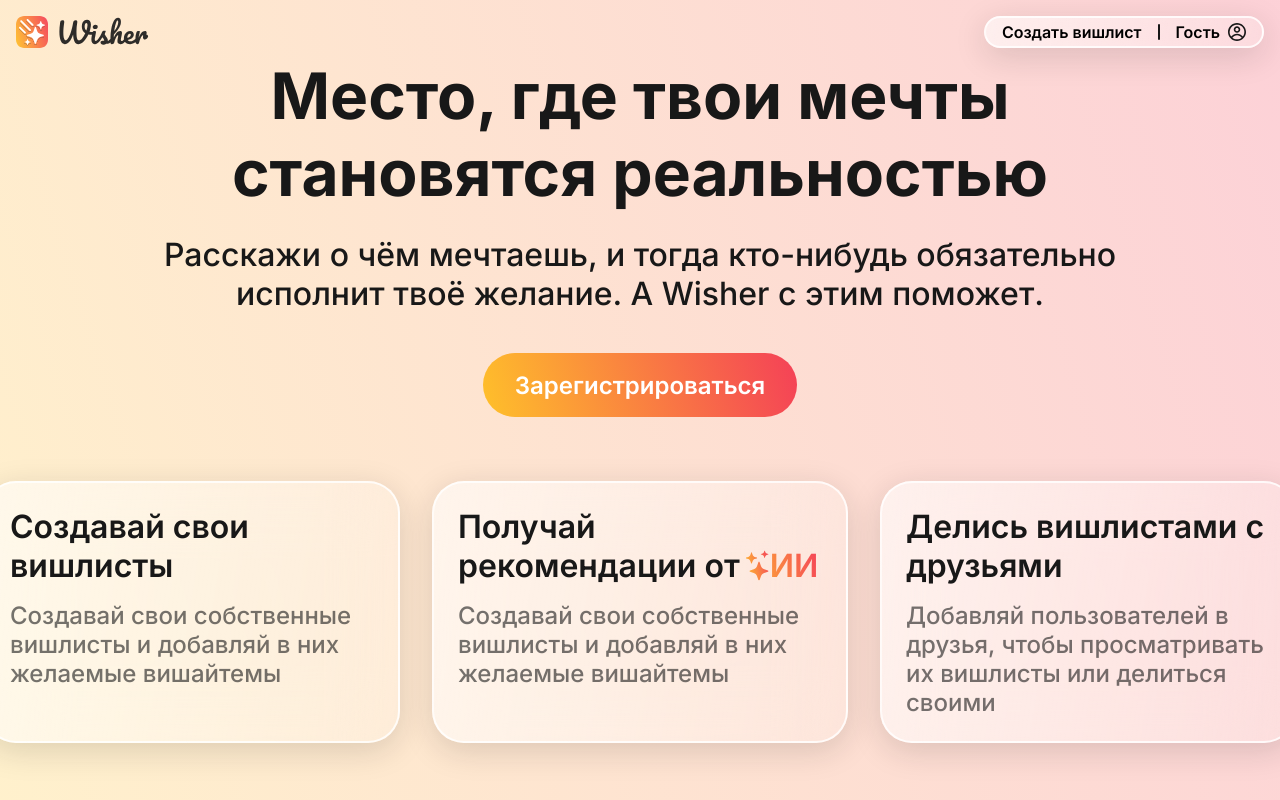
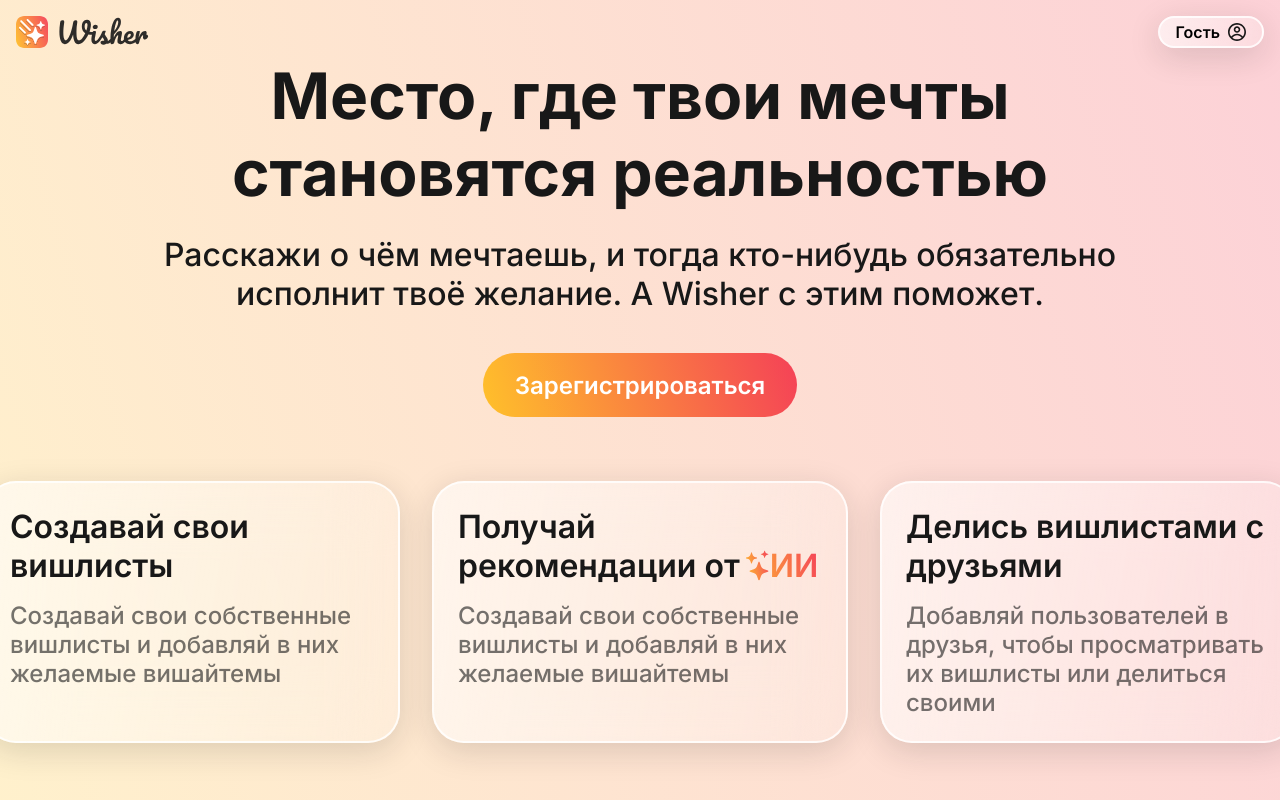
Before and after one commit to Wisher-Developers/wisher-frontend, a React (Vite) app: page / in a window 1280 px wide. Built offline with nearby package versions, Linux system fonts and the light colour scheme.

Commit message:
feat: add fixed background

```diff
--- a/src/shared/ui/GlobalStyleManager.tsx
+++ b/src/shared/ui/GlobalStyleManager.tsx
@@ -22,7 +22,7 @@ const Common = createGlobalStyle`
   }
 
   html {
-    background: var(--color-accent-pale);
+    background: var(--color-white);
   }
 
   body {
--- a/src/widgets/navbar/ui/Navbar.tsx
+++ b/src/widgets/navbar/ui/Navbar.tsx
@@ -16,7 +16,7 @@ export default function Navbar() {
       <Logo />
 
       <RightContent>
-        {!isLoggedIn && (
+        {isLoggedIn && (
           <>
             <CreateWishlistButton>Создать вишлист</CreateWishlistButton>
             <Separator height={16} />
--- a/src/widgets/navbar/ui/NavbarLayout.tsx
+++ b/src/widgets/navbar/ui/NavbarLayout.tsx
@@ -6,6 +6,7 @@ import Navbar from "./Navbar"
 export default function NavbarLayout() {
   return (
     <Wrapper>
+      <FixedBackground />
       <Navbar />
 
       <Content>
@@ -18,3 +19,11 @@ export default function NavbarLayout() {
 const Wrapper = styled.div``
 
 const Content = styled.main``
+
+const FixedBackground = styled.div`
+  position: fixed;
+  width: 100%;
+  height: 100%;
+  background: var(--color-accent-pale);
+  z-index: -1;
+`
```
